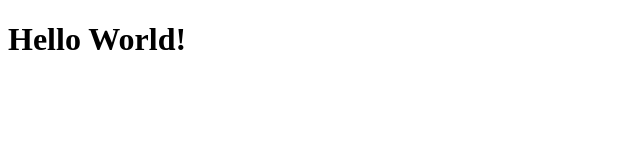
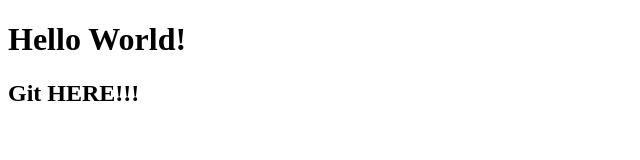
Before and after one commit to Rohhann/project, a plain HTML site: page index.html in a window 1280 px wide. Shown: the whole page, without its empty margins (0-640 px from the left). Drawn offline with Linux system fonts and the light colour scheme.

Commit message:
testing new features

```diff
--- a/index.html
+++ b/index.html
@@ -11,7 +11,7 @@
 <body>
 
   <h1>Hello World!</h1>
-
+  <h2>Git HERE!!!</h2>
 </body>
 
 </html>
```
